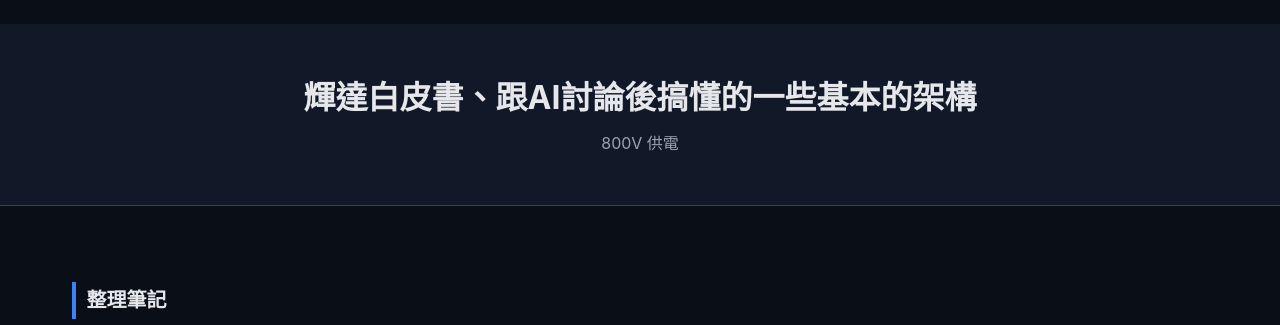
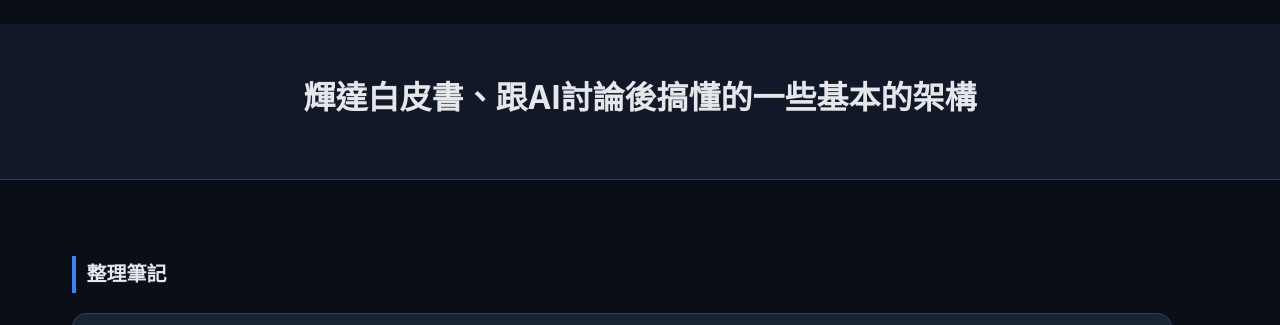
Before and after one commit to weiii1958/800v-power-notes, a plain HTML site: page index.html in a window 1280 px wide. Shown: the top 325 px of the page. Drawn offline with Linux system fonts and the light colour scheme.

Commit message:
Title only: NVIDIA whitepaper framing

```diff
--- a/index.html
+++ b/index.html
@@ -5,7 +5,7 @@
   <meta name="viewport" content="width=device-width, initial-scale=1" />
   <style>html,body{background:#0a0e17!important;color:#e5e7eb!important;min-height:100vh;}</style>
   <title>輝達白皮書、跟AI討論後搞懂的一些基本的架構</title>
-  <meta name="description" content="輝達白皮書、跟AI討論後搞懂的一些基本的架構｜800V 供電" />
+  <meta name="description" content="輝達白皮書、跟AI討論後搞懂的一些基本的架構" />
   <link rel="stylesheet" href="styles.css" />
 </head>
 <body class="share-standalone">
@@ -13,7 +13,6 @@
   <main class="main-content">
     <div class="page-header">
       <h1 class="page-title">輝達白皮書、跟AI討論後搞懂的一些基本的架構</h1>
-      <p class="page-description">800V 供電</p>
     </div>
     <div class="container">
 <article class="theme-pack">
```
